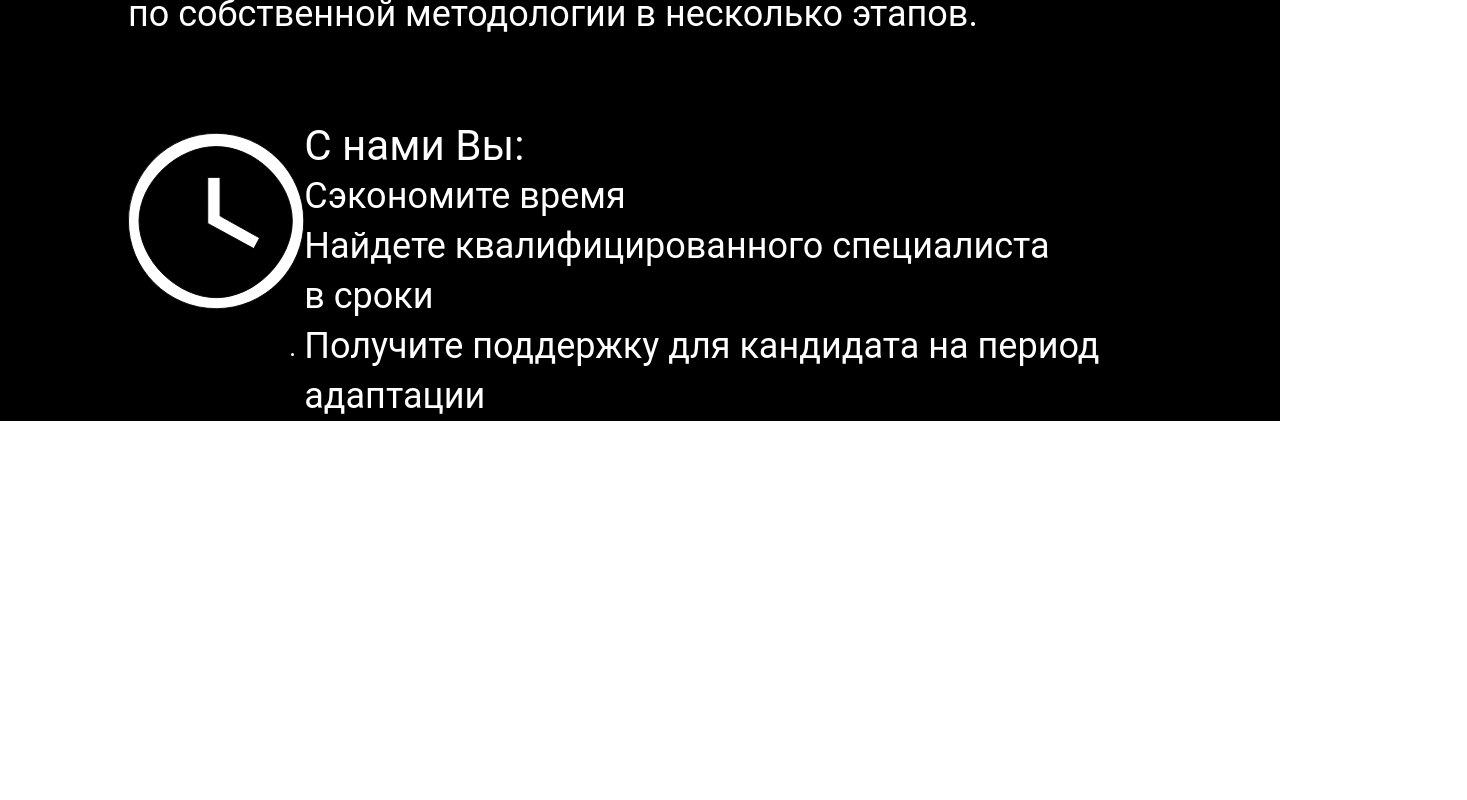
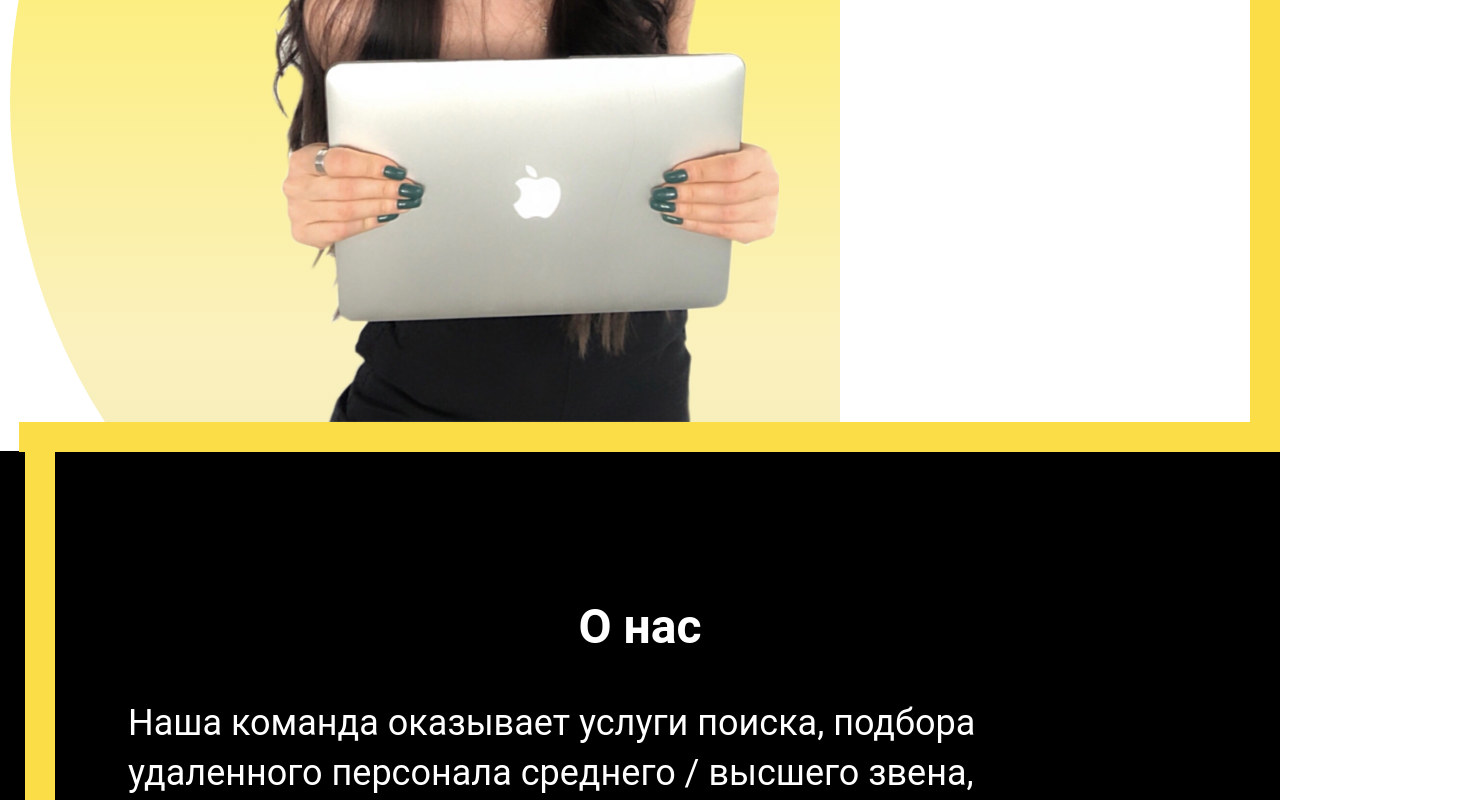
Before and after one commit to sbk-dushman/proj_home-office, a plain HTML site: page index.html in a window 1280 px wide. Shown: the part 1500-2300 px from the top of the page, 1467 px wide, since content can reach past the window. Before the commit the page ends 1921 px from the top, so only its background shows below. Drawn offline with Linux system fonts and the light colour scheme.

Commit message:
финал about + начало только у нас

```diff
--- a/css/style.css
+++ b/css/style.css
@@ -31,6 +31,7 @@ html,body {
 	margin: 0 auto;
 	width: 100%;
 	display: flex;
+	flex-wrap: wrap;
 }
 .header-container{
 	justify-content: flex-end;
@@ -38,18 +39,19 @@ html,body {
 
 }
 .header-container::after{
-	height: 77px
+	height: 78px;
+ right: 0;
+ top: -23px;
 }
-.header-container::after,.hero-section-container::before{
+.header-container::after,.hero-section-container::before,.about-section-bottom::after,.about-section-top:before,.about-section-bottom::before{
     content: '';
     width: 30px;
     background: #FADD47;
-    right: 0;
-    top: -23px;
     position: absolute;
 }
 .hero-section-container::before{
 	height: 100%;
+	right: 0;
 }
 .header{
 	padding-top: 20px;
@@ -62,7 +64,7 @@ html,body {
 }
 .hero-section-container{
 	position: relative;
-	padding-bottom: 26px;
+	padding-bottom: 24px;
 }
 .hero-section__logo{
     margin: 9px auto;
@@ -87,8 +89,8 @@ html,body {
     width: 98.5%;
     background: #FADD47;
     right: 0;
-	bottom: 0;
-	height: 28px;
+	bottom: -1px;
+	height: 30px;
     position: absolute;
 }
 .hero-img{
@@ -106,9 +108,10 @@ html,body {
 	padding-bottom: 43px;
 	color: #fff;
 }
-.about-section__container{
+.about-section-top{
 	flex-direction: column;
 	padding: 0 128px;
+	position: relative;
 }
 .about-section{
 	background-color: #000;
@@ -121,24 +124,57 @@ html,body {
 	padding-bottom: 82px;
 }
 .about-section__icon{
-	  width: 20%;
+	width: 15%;
+	margin-right: 7.7%;
 }
-.with-us-list{
-	color: #fff;
-	font-size: 36px;
-line-height: 50px;
+.with-us-list {
+	list-style-type: none;
 }
-.with-us-list__item::marker{
-	font-size: 10px;
+.with-us-list__item_subtitle,.with-us-list__item {
+    list-style-type: none;
+    font-weight: 400;
+    color: #fff;
+    font-size: 31px;
+	padding-bottom: 7px;
+    /* line-height: 50px*/
 }
-.with-us-list__subtitle_item {
-	list-style-type: none;
-	font-size: 36px;
-line-height: 50px;
-font-weight: 400;
+.with-us-list__item{
+		padding-left: 80px;
+		/* padding-top: 7px; */
+		position: relative;
+		max-width: 96%;
+		font-size: 36px;
 }
 .with-us-list__subtitle {
 	font-weight: 400;
+    padding-left: 23px;
+    padding-top: 6px;
+
+}
+.about-section-bottom{
+	padding: 0 173px;
+	position: relative;
+	padding-bottom:98px;
+	flex-wrap: nowrap;
+}
+.with-us-list__item::before{
+	content:'\2022';
+	color: #fff;
+    left: 4%;
+	position: absolute;
+}
+.about-section-bottom::after{
+	right: 59px;
+    height: 30px;
+    bottom: -28px;
+    width: 95%;
+}
+.about-section-top::before,.about-section-bottom::before{
+    left: 25px;
+    height: 100%;
+}
+.only-here-section__title{
+	color: #000;
 }
 /* .hero-section-container{
 	justify-content: center;
--- a/index.html
+++ b/index.html
@@ -24,7 +24,7 @@
 				<div class="hero-section__hero-content">
 					<img class="hero-section__logo" src="./img/logo.jpg" alt="logo">
 					<p class="hero-text">
-						Меня зовут Валерия, я&nbsp;HR-гуру. Я&nbsp;нахожу для компаний &laquo;своих&raquo; людей. Также я&nbsp;являюсь руководителем HR-агенства&nbsp;по подбору удаленного персонала &laquo;Home Office&raquo;
+						Меня зовут Валерия, я&nbsp;HR-гуру. Я&nbsp;нахожу для компаний &laquo;своих&raquo; людей. Также я&nbsp;являюсь руководителем HR-агенства&nbsp;по подбору удаленного персонала &laquo;Home&nbsp;Office&raquo;
 					</p>
 				</div>
 				<div class="hero-section__img-container">
@@ -44,28 +44,41 @@
 		</div>
 		</section>
 		<section class="about-section">
-			<div class="fixed-container about-section__container">
+			<div class="fixed-container about-section-top">
 				<h2 class="about-section__title">О&nbsp;нас</h2>
 			<p class="about-section__description">
 				Наша команда оказывает услуги поиска, подбора удаленного персонала среднего&nbsp;/ высшего звена, профессионалов редкого профиля для компаний разнообразных секторов рынка. Отбор произведен по&nbsp;собственной методологии в&nbsp;несколько этапов.
 			</p>
+		</div>
 			<div class="fixed-container about-section-bottom">
 				<svg class="about-section__icon" width="200" height="200" viewBox="0 0 200 200" fill="none" xmlns="http://www.w3.org/2000/svg">
 					<path d="M90.5 102.704V50.5H104.5V94V94.2942L104.757 94.4371L149.326 119.197L142.798 131.32L90.5 102.704ZM100 187C122.159 187 143.781 176.302 159.855 160.102C175.929 143.903 186.5 122.157 186.5 100C186.5 77.8404 175.926 56.7167 159.848 41.1409C143.77 25.5652 122.149 15.5 100 15.5C77.8515 15.5 55.9824 25.5643 39.6549 41.1382C23.3273 56.7122 12.5 77.8364 12.5 100C12.5 122.161 23.3245 143.907 39.6478 160.105C55.9711 176.303 77.8419 187 100 187ZM100 0.5C154.724 0.5 199.5 45.2761 199.5 100C199.5 154.724 154.724 199.5 100 199.5C45.2761 199.5 0.5 154.724 0.5 100C0.5 45.2761 45.2761 0.5 100 0.5Z" fill="white" stroke="black"/>
 					</svg>
 
-
-				<ul class="about-section__with-us-list with-us-list">
-					<li class="with-us-list__subtitle_item">
+		   		<ul сlass="about-section__with-us-list with-us-list">
+					<li class="with-us-list__item_subtitle">
 						<h3 class="with-us-list__subtitle">С&nbsp;нами&nbsp;Вы:</h3>
 					</li>
 					<li class="with-us-list__item">Сэкономите время</li>
 					<li class="with-us-list__item">Найдете квалифицированного специалиста в&nbsp;сроки</li>
 					<li class="with-us-list__item">Получите поддержку для кандидата на&nbsp;период адаптации</li>
 				</ul>
-				</div>
 			</div>
-
+		</section>
+		<section class="only-here-section">
+			<div class="fixed-container">
+				<h2 class="only-here-section__title">Только у нас</h2>
+				<ul class="only-here-list">
+					<li class="only-here-listl__item"></li>
+					<li class="only-here-listl__item"></li>
+					<li class="only-here-listl__item"></li>
+					<li class="only-here-listl__item"></li>
+					<li class="only-here-listl__item"></li>
+					<li class="only-here-listl__item"></li>
+					<li class="only-here-listl__item"></li>
+					<li class="only-here-listl__item"></li>
+				</ul>
+			</div>
 		</section>
 	</main>
 <footer>
```
